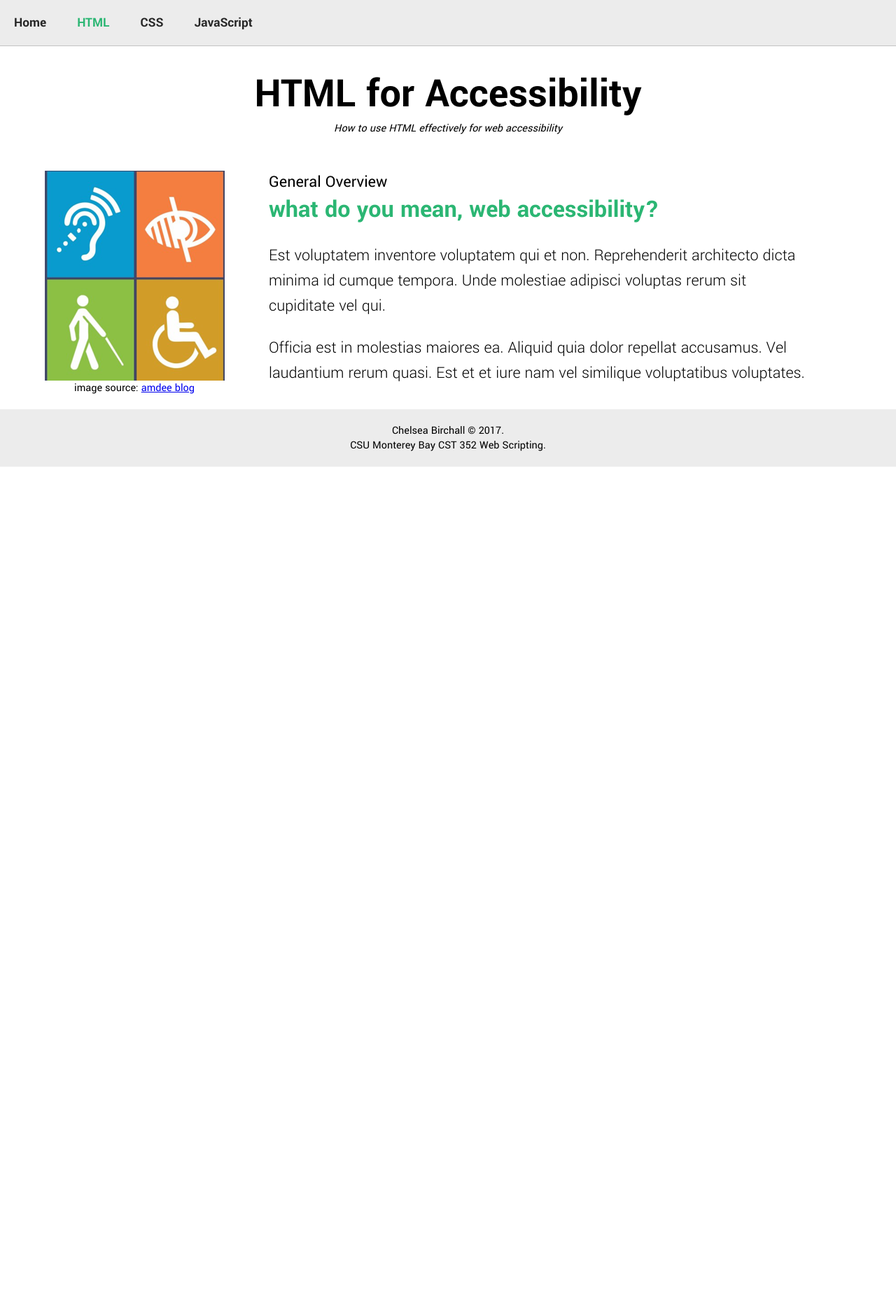
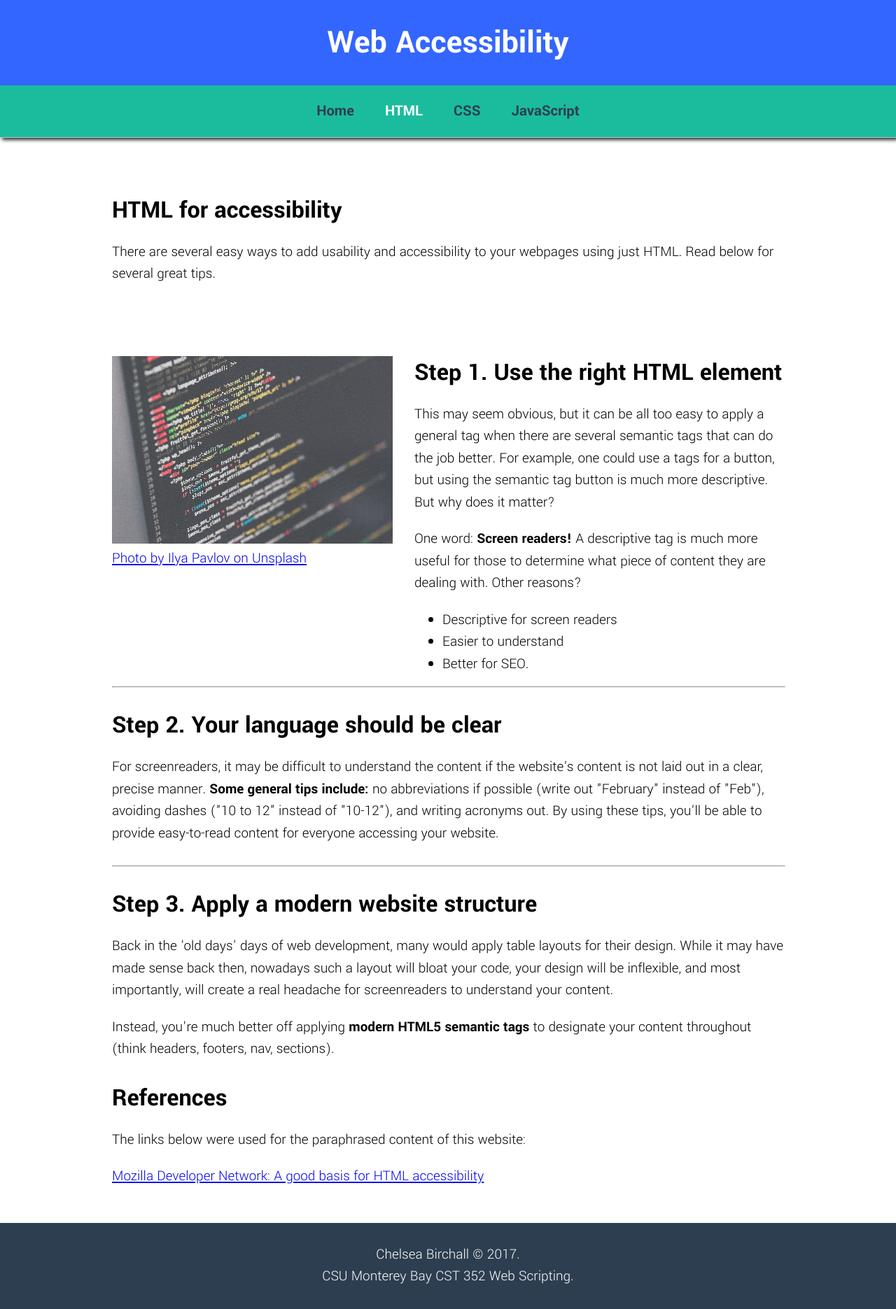
Before and after one commit to jamagdaleno/cbirchall, a PHP site: page /hw/hw1/html-accessibility.html in a window 1280 px wide. Shown: the whole page at 70% size. Before the commit the page ends 667 px from the top, so only its background shows below. Run offline with PHP 8.4, Linux system fonts and the light colour scheme.

Commit message:
homework one

```diff
--- a/hw/hw1/css/styles.css
+++ b/hw/hw1/css/styles.css
@@ -1,91 +1,122 @@
 body {
     margin: 0 auto;
     padding: 0;
-    height: 100%;
+    width: 100%;
     font-family: 'Yantramanav', sans-serif;
 }
 
+/* ///// HEADER ///// */
+
+header {
+    background-color: #3366ff;
+    padding: 30px 0px;
+}
+
+header h1 {
+    margin: 0;
+    font-size: 48px;
+    color: #ffffff;
+    text-align: center;
+}
+
+/* ///// NAVIGATION //// */
+
 nav {
-    background-color: #ececec;
+    background-color: #1bbc9d;
     padding: 20px 0px;
     border-bottom: 1px solid #c2c2c2;
+    text-align: center;
+    box-shadow: 3px 3px 5px #2c2c2c;
 }
 
 nav a {
     font-weight: 700;
-    font-size: 1.2em;
+    font-size: 1.4em;
     text-decoration: none;
-    color: #272727;
+    color: #2d3e50;
     padding: 0px 20px;
 }
 
 nav a:hover {
-    color: #2bb673;
+    color: #ffffff;
 }
 
 a.active {
-    color: #2bb673;
+    color: #ffffff;
 }
 
-header {
-    margin-bottom: 50px;
-}
+/* ///// MAIN CONTENT ///// */
 
-header h1, header p {
-    margin: 0;
-    text-align: center;
-}
-
-header h1 {
-    text-align: center;
-    font-size: 60px;
-    padding-top: 30px;
-}
-
-aside {
-    float: left;
-    width: 30%;
-    margin-bottom: 20px;
-}
-
-aside img {
-    display: block;
+main {
+    width: 960px;
     margin: 0 auto;
 }
 
-aside figcaption {
-    text-align: center;
+h2 {
+    font-size: 36px;
+    margin: 0px 0px 10px 0px;
+}
+
+p, ul li, a, figcaption {
+    font-size: 21px;
+    font-weight: 300;
+    line-height: 1.5;
+}
+
+.bold-green {
+    color: #4eba6f;
+    font-weight: 700;
+}
+
+.pageOverview {
+    padding: 50px 0px;
+    margin: 30px 0px;
+}
+
+.textContainer {
+    margin-bottom: 30px;
+}
+
+.imageLeft {
+    display: inline-block;
+    margin: 0;
+}
+
+.imageLeft img {
+    opacity: 0.8;
+}
+
+#benefits {
+    float: right;
+    width: 55%;
+}
+
+.stepsContent {
+    float: right;
+    width: 55%;
 }
 
 section {
-    padding: 0% 10%;
+    clear: right;
 }
 
-span.general-overview {
-    font-weight: 500;
-    font-size: 24px;
+hr {
+    clear: right;
+    width: 100%;
+    margin: 30px 0px;
 }
 
-span.overview-question {
-    font-size: 36px;
-    color: #2bb673;
+/* ///// FOOTER ///// */
+
+footer {
+    clear: right;
+    background-color: #2d3e50;
+    color: #ffffff;
+    text-align: center;
+    margin-top: 50px;
+    padding: 30px 0px;
 }
 
-section p.content-copy {
-    font-size: 24px;
-    line-height: 1.5;
-    font-weight: 300;
+footer p {
+    margin: 0;
 }
-
-footer {
-    clear: left;
-    background-color: #ececec;
-}
-
-p.footer-info {
-    text-align: center;
-    margin: 0px;
-    padding: 20px;
-    bottom: 0;
-    height: 100%;
-}
--- a/hw/hw1/html-accessibility.html
+++ b/hw/hw1/html-accessibility.html
@@ -1,14 +1,19 @@
 <!DOCTYPE html>
-<html>
+<html lang="en">
 
 <head>
     <meta charset="utf-8" />
-    <title>Web Accessibility HTML</title>
+    <title>Web Accessibility</title>
     <link href="css/styles.css" rel="stylesheet" type="text/css" />
     <link href="https://fonts.googleapis.com/css?family=Yantramanav:300,400,700" rel="stylesheet">
 </head>
 
 <body>
+
+    <header>
+        <h1>Web Accessibility</h1>
+    </header>
+
     <nav>
         <a href="index.html">Home</a>
         <a href="html-accessibility.html" class="active">HTML</a>
@@ -17,28 +22,64 @@
     </nav>
 
     <main>
-        <header>
-            <h1>HTML for Accessibility</h1>
-            <p><em>How to use HTML effectively for web accessibility</em></p>
-        </header>
+        <section class="pageOverview">
+            <h2>HTML for accessibility</h2>
+            <p>There are several easy ways to add usability and accessibility to your webpages using just HTML. Read below for several great tips.</p>
+        </section>
 
-        <aside>
-            <img src="img/web-accessibility-icons.png" alt="image of four web accessibility icons">
-            <figcaption>image source: <a href="http://blog.amdeellc.com/my-journey-into-web-accessibility" target="_blank">amdee blog</a></figcaption>
-        </aside>
+        <div class="textContainer">
+            <section class="stepsContent">
+                <h2>Step 1. Use the right HTML element</h2>
+                <p>This may seem obvious, but it can be all too easy to apply a general tag when there are several semantic tags that can do the job better. For example, one could use a
+                    tags for a button, but using the semantic tag
+                        button is much more descriptive. But why does it matter?</p>
+                <p>One word: <strong>Screen readers!</strong> A descriptive tag is much more useful for those to determine what piece of content they are dealing with. Other reasons?</p>
+                <ul>
+                    <li>Descriptive for screen readers</li>
+                    <li>Easier to understand</li>
+                    <li>Better for SEO.</li>
+                </ul>
+            </section>
+
+            <figure class="imageLeft">
+                <img src="img/html.jpg" alt="image of HTML code" />
+                <figcaption><a href="https://unsplash.com/search/photos/coding?photo=OqtafYT5kTw">Photo by Ilya Pavlov on Unsplash</a></figcaption>
+            </figure>
+
+        </div>
+
+        <hr>
+
+        <div class="textContainer">
+            <section>
+                <h2>Step 2. Your language should be clear</h2>
+                <p>For screenreaders, it may be difficult to understand the content if the website's content is not laid out in a clear, precise manner. <strong>Some general tips include:</strong> no abbreviations if possible (write out "February" instead
+                    of "Feb"), avoiding dashes ("10 to 12" instead of "10-12"), and writing acronyms out. By using these tips, you'll be able to provide easy-to-read content for everyone accessing your website.</p>
+            </section>
+        </div>
+
+        <hr>
+        <div class="textContainer">
+            <section>
+                <h2>Step 3. Apply a modern website structure</h2>
+                <p>Back in the 'old days' days of web development, many would apply table layouts for their design. While it may have made sense back then, nowadays such a layout will bloat your code, your design will be inflexible, and most importantly,
+                    will create a real headache for screenreaders to understand your content.</p>
+                <p>Instead, you're much better off applying <strong>modern HTML5 semantic tags</strong> to designate your content throughout (think headers, footers, nav, sections).</p>
+            </section>
+        </div>
 
         <section>
-            <h2><span class="general-overview">General Overview</span><br /><span class="overview-question">what do you mean, web accessibility?</span></h2>
-            <p class="content-copy">Est voluptatem inventore voluptatem qui et non. Reprehenderit architecto dicta minima id cumque tempora. Unde molestiae adipisci voluptas rerum sit cupiditate vel qui.</p>
-            <p class="content-copy">Officia est in molestias maiores ea. Aliquid quia dolor repellat accusamus. Vel laudantium rerum quasi. Est et et iure nam vel similique voluptatibus voluptates.</p>
+            <h2>References</h2>
+            <p>The links below were used for the paraphrased content of this website:</p>
+            <a href="https://developer.mozilla.org/en-US/docs/Learn/Accessibility/HTML">Mozilla Developer Network: A good basis for HTML accessibility</a>
         </section>
+
     </main>
 
     <footer>
-        <p class="footer-info">Chelsea Birchall &copy; 2017. <br />
-        CSU Monterey Bay CST 352 Web Scripting.
-        </p>
+        <p class="footer-info">Chelsea Birchall &copy; 2017.<br /> CSU Monterey Bay CST 352 Web Scripting.</p>
     </footer>
+
 </body>
 
 </html>
```
Also changed, not shown: challenges/Challenge-1/challenge_1.html (added, +33 -0 lines), challenges/Challenge-1/css/styles.css (added, +58 -0 lines), hw/hw1/css-accessibility.html (+54 -16 lines), hw/hw1/index.html (+55 -15 lines), hw/hw1/js-accessibility.html (+52 -16 lines), labs/lab1/about.html (+6 -6 lines), labs/lab1/css/styles.css (+14 -9 lines), challenges/Challenge-1/img/fall.png (added), challenges/Challenge-1/img/spring.png (added), challenges/Challenge-1/img/summer.png (added), challenges/Challenge-1/img/winter.jpeg (added), hw/hw1/img/access-home.png (added), hw/hw1/img/css.jpg (added), hw/hw1/img/html-element.png (added), 4 more files.
